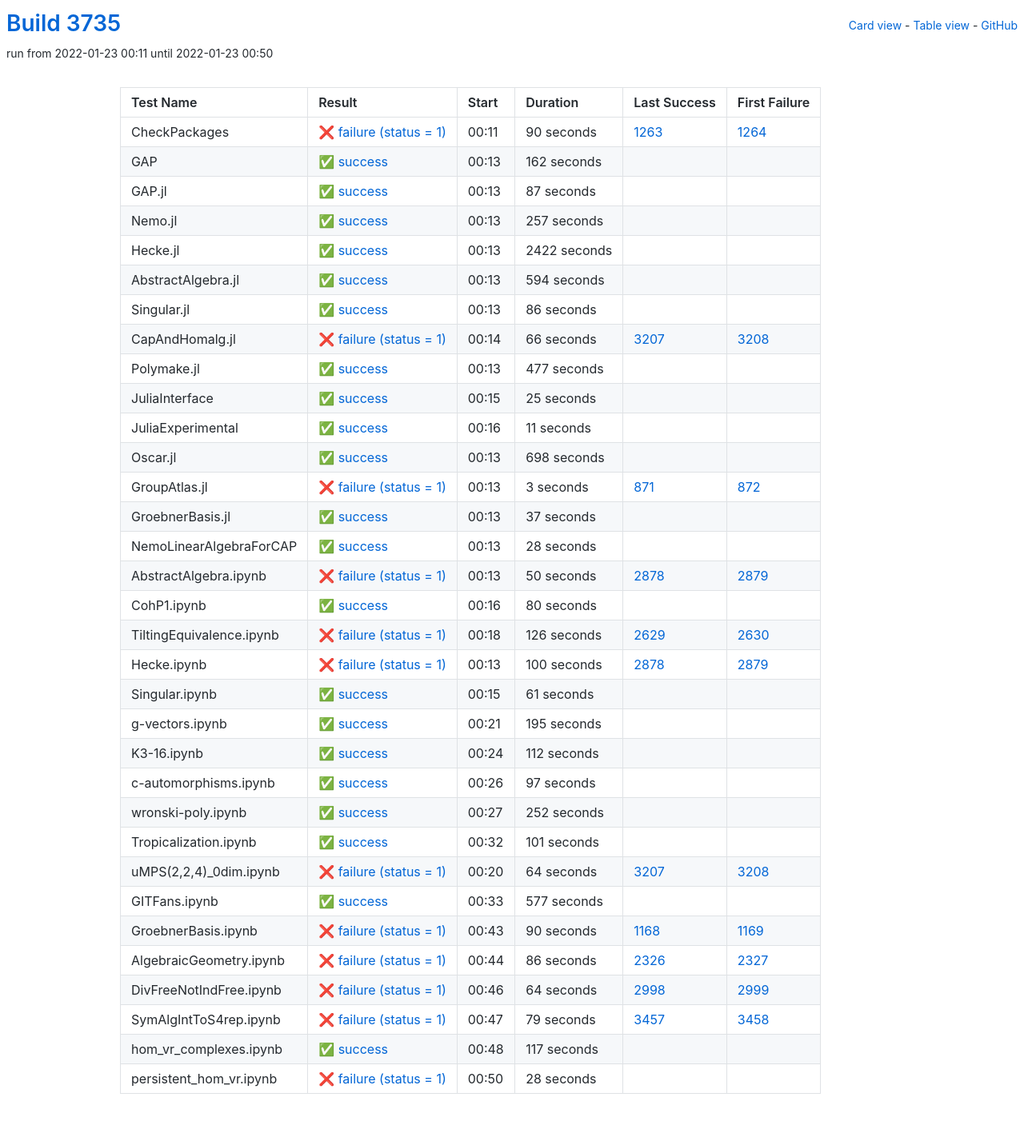
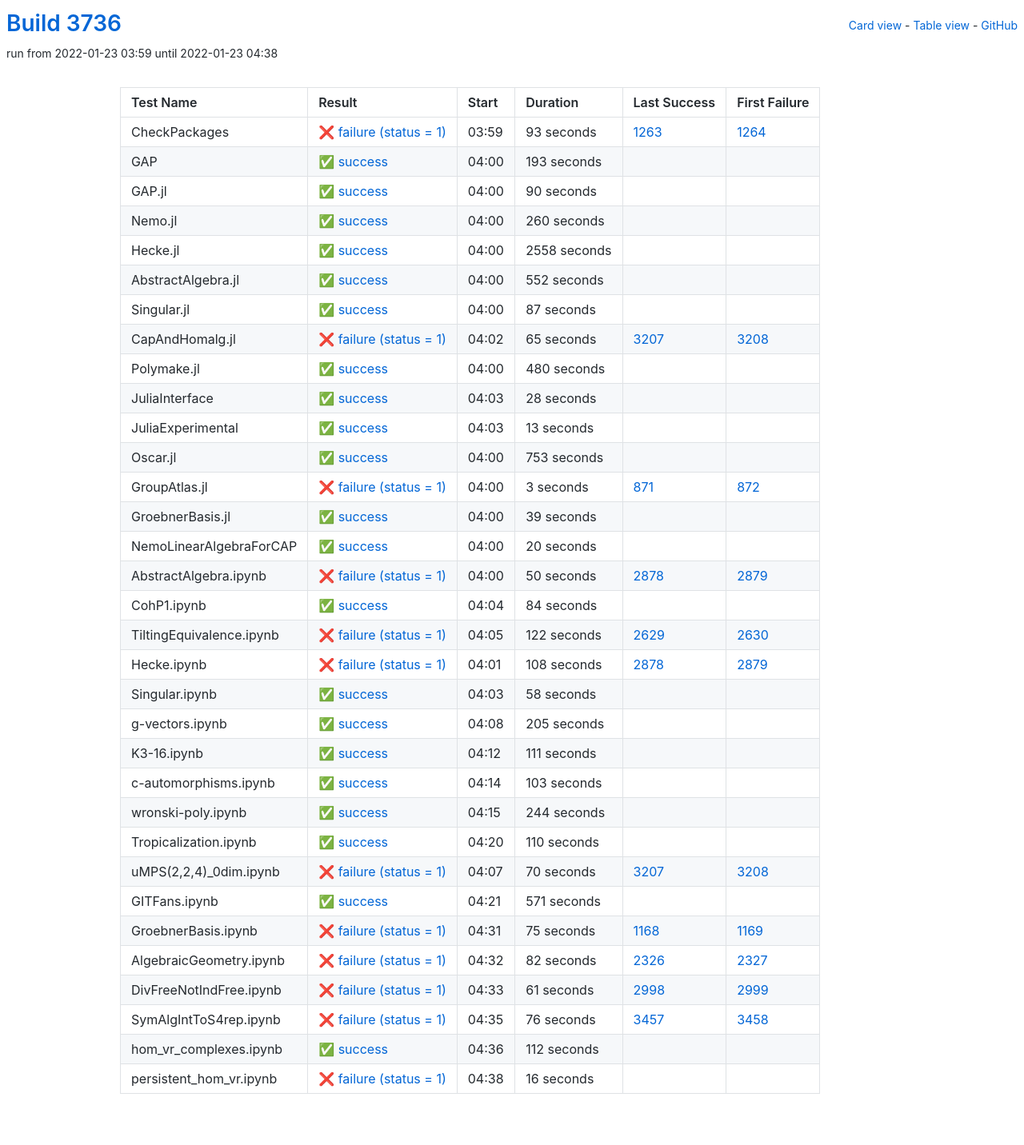
Before and after one commit to oscar-system/oscar-ci-status-stable, a Jekyll site: the page built from table.html, in a window 1280 px wide. Shown: the whole page at 80% size. Built offline with Jekyll 4.4.1, drawn with Linux system fonts in a browser that asks for light colours.

Commit message:
Build #3736

```diff
--- a/_data/ci.yml
+++ b/_data/ci.yml
@@ -1,6 +1,6 @@
 ---
-build: 3735
-build_url: https://oscarci.mathematik.uni-kl.de/job/oscar-stable/3735/
+build: 3736
+build_url: https://oscarci.mathematik.uni-kl.de/job/oscar-stable/3736/
 job: oscar-stable
 organization: oscar-system
 repo: oscar-ci-status-stable
@@ -8,32 +8,80 @@ repourl: https://github.com/oscar-system/oscar-ci-status-stable
 tests:
 - name: CheckPackages
   id: checkpackages
-  log: https://oscarci.mathematik.uni-kl.de/job/oscar-stable/3735/artifact/logs/build-3735/CheckPackages.log
-  start: 2022-01-23 00:11
+  log: https://oscarci.mathematik.uni-kl.de/job/oscar-stable/3736/artifact/logs/build-3736/CheckPackages.log
+  start: 2022-01-23 03:59
   success: false
   exitcode: 1
   status: failure
-  duration: 90
+  duration: 93
   last_success: 1263
   last_success_url: https://oscarci.mathematik.uni-kl.de/job/oscar-stable/1263/
   first_failure: 1264
   first_failure_url: https://oscarci.mathematik.uni-kl.de/job/oscar-stable/1264/
 - name: GAP
   id: gap
-  log: https://oscarci.mathematik.uni-kl.de/job/oscar-stable/3735/artifact/logs/build-3735/GAP.log
-  start: 2022-01-23 00:13
+  log: https://oscarci.mathematik.uni-kl.de/job/oscar-stable/3736/artifact/logs/build-3736/GAP.log
+  start: 2022-01-23 04:00
   success: true
   exitcode: 0
   status: success
-  duration: 162
+  duration: 193
   last_success: false
   last_success_url:
   first_failure: false
   first_failure_url:
 - name: GAP.jl
   id: gap-jl
-  log: https://oscarci.mathematik.uni-kl.de/job/oscar-stable/3735/artifact/logs/build-3735/GAP.jl.log
-  start: 2022-01-23 00:13
+  log: https://oscarci.mathematik.uni-kl.de/job/oscar-stable/3736/artifact/logs/build-3736/GAP.jl.log
+  start: 2022-01-23 04:00
+  success: true
+  exitcode: 0
+  status: success
+  duration: 90
+  last_success: false
+  last_success_url:
+  first_failure: false
+  first_failure_url:
+- name: Nemo.jl
+  id: nemo-jl
+  log: https://oscarci.mathematik.uni-kl.de/job/oscar-stable/3736/artifact/logs/build-3736/Nemo.jl.log
+  start: 2022-01-23 04:00
+  success: true
+  exitcode: 0
+  status: success
+  duration: 260
+  last_success: false
+  last_success_url:
+  first_failure: false
+  first_failure_url:
+- name: Hecke.jl
+  id: hecke-jl
+  log: https://oscarci.mathematik.uni-kl.de/job/oscar-stable/3736/artifact/logs/build-3736/Hecke.jl.log
+  start: 2022-01-23 04:00
+  success: true
+  exitcode: 0
+  status: success
+  duration: 2558
+  last_success: false
+  last_success_url:
+  first_failure: false
+  first_failure_url:
+- name: AbstractAlgebra.jl
+  id: abstractalgebra-jl
+  log: https://oscarci.mathematik.uni-kl.de/job/oscar-stable/3736/artifact/logs/build-3736/AbstractAlgebra.jl.log
+  start: 2022-01-23 04:00
+  success: true
+  exitcode: 0
+  status: success
+  duration: 552
+  last_success: false
+  last_success_url:
+  first_failure: false
+  first_failure_url:
+- name: Singular.jl
+  id: singular-jl
+  log: https://oscarci.mathematik.uni-kl.de/job/oscar-stable/3736/artifact/logs/build-3736/Singular.jl.log
+  start: 2022-01-23 04:00
   success: true
   exitcode: 0
   status: success
@@ -42,118 +90,70 @@ tests:
   last_success_url:
   first_failure: false
   first_failure_url:
-- name: Nemo.jl
-  id: nemo-jl
-  log: https://oscarci.mathematik.uni-kl.de/job/oscar-stable/3735/artifact/logs/build-3735/Nemo.jl.log
-  start: 2022-01-23 00:13
-  success: true
-  exitcode: 0
-  status: success
-  duration: 257
-  last_success: false
-  last_success_url:
-  first_failure: false
-  first_failure_url:
-- name: Hecke.jl
-  id: hecke-jl
-  log: https://oscarci.mathematik.uni-kl.de/job/oscar-stable/3735/artifact/logs/build-3735/Hecke.jl.log
-  start: 2022-01-23 00:13
-  success: true
-  exitcode: 0
-  status: success
-  duration: 2422
-  last_success: false
-  last_success_url:
-  first_failure: false
-  first_failure_url:
-- name: AbstractAlgebra.jl
-  id: abstractalgebra-jl
-  log: https://oscarci.mathematik.uni-kl.de/job/oscar-stable/3735/artifact/logs/build-3735/AbstractAlgebra.jl.log
-  start: 2022-01-23 00:13
-  success: true
-  exitcode: 0
-  status: success
-  duration: 594
-  last_success: false
-  last_success_url:
-  first_failure: false
-  first_failure_url:
-- name: Singular.jl
-  id: singular-jl
-  log: https://oscarci.mathematik.uni-kl.de/job/oscar-stable/3735/artifact/logs/build-3735/Singular.jl.log
-  start: 2022-01-23 00:13
-  success: true
-  exitcode: 0
-  status: success
-  duration: 86
-  last_success: false
-  last_success_url:
-  first_failure: false
-  first_failure_url:
 - name: CapAndHomalg.jl
   id: capandhomalg-jl
-  log: https://oscarci.mathematik.uni-kl.de/job/oscar-stable/3735/artifact/logs/build-3735/CapAndHomalg.jl.log
-  start: 2022-01-23 00:14
+  log: https://oscarci.mathematik.uni-kl.de/job/oscar-stable/3736/artifact/logs/build-3736/CapAndHomalg.jl.log
+  start: 2022-01-23 04:02
   success: false
   exitcode: 1
   status: failure
-  duration: 66
+  duration: 65
   last_success: 3207
   last_success_url: https://oscarci.mathematik.uni-kl.de/job/oscar-stable/3207/
   first_failure: 3208
   first_failure_url: https://oscarci.mathematik.uni-kl.de/job/oscar-stable/3208/
 - name: Polymake.jl
   id: polymake-jl
-  log: https://oscarci.mathematik.uni-kl.de/job/oscar-stable/3735/artifact/logs/build-3735/Polymake.jl.log
-  start: 2022-01-23 00:13
+  log: https://oscarci.mathematik.uni-kl.de/job/oscar-stable/3736/artifact/logs/build-3736/Polymake.jl.log
+  start: 2022-01-23 04:00
   success: true
   exitcode: 0
   status: success
-  duration: 477
+  duration: 480
   last_success: false
   last_success_url:
   first_failure: false
   first_failure_url:
 - name: JuliaInterface
   id: juliainterface
-  log: https://oscarci.mathematik.uni-kl.de/job/oscar-stable/3735/artifact/logs/build-3735/JuliaInterface.log
-  start: 2022-01-23 00:15
+  log: https://oscarci.mathematik.uni-kl.de/job/oscar-stable/3736/artifact/logs/build-3736/JuliaInterface.log
+  start: 2022-01-23 04:03
   success: true
   exitcode: 0
   status: success
-  duration: 25
+  duration: 28
   last_success: false
   last_success_url:
   first_failure: false
   first_failure_url:
 - name: JuliaExperimental
   id: juliaexperimental
-  log: https://oscarci.mathematik.uni-kl.de/job/oscar-stable/3735/artifact/logs/build-3735/JuliaExperimental.log
-  start: 2022-01-23 00:16
+  log: https://oscarci.mathematik.uni-kl.de/job/oscar-stable/3736/artifact/logs/build-3736/JuliaExperimental.log
+  start: 2022-01-23 04:03
   success: true
   exitcode: 0
   status: success
-  duration: 11
+  duration: 13
   last_success: false
   last_success_url:
   first_failure: false
   first_failure_url:
 - name: Oscar.jl
   id: oscar-jl
-  log: https://oscarci.mathematik.uni-kl.de/job/oscar-stable/3735/artifact/logs/build-3735/Oscar.jl.log
-  start: 2022-01-23 00:13
+  log: https://oscarci.mathematik.uni-kl.de/job/oscar-stable/3736/artifact/logs/build-3736/Oscar.jl.log
+  start: 2022-01-23 04:00
   success: true
   exitcode: 0
   status: success
-  duration: 698
+  duration: 753
   last_success: false
   last_success_url:
   first_failure: false
   first_failure_url:
 - name: GroupAtlas.jl
   id: groupatlas-jl
-  log: https://oscarci.mathematik.uni-kl.de/job/oscar-stable/3735/artifact/logs/build-3735/GroupAtlas.jl.log
-  start: 2022-01-23 00:13
+  log: https://oscarci.mathematik.uni-kl.de/job/oscar-stable/3736/artifact/logs/build-3736/GroupAtlas.jl.log
+  start: 2022-01-23 04:00
   success: false
   exitcode: 1
   status: failure
@@ -164,32 +164,32 @@ tests:
   first_failure_url: https://oscarci.mathematik.uni-kl.de/job/oscar-stable/872/
 - name: GroebnerBasis.jl
   id: groebnerbasis-jl
-  log: https://oscarci.mathematik.uni-kl.de/job/oscar-stable/3735/artifact/logs/build-3735/GroebnerBasis.jl.log
-  start: 2022-01-23 00:13
+  log: https://oscarci.mathematik.uni-kl.de/job/oscar-stable/3736/artifact/logs/build-3736/GroebnerBasis.jl.log
+  start: 2022-01-23 04:00
   success: true
   exitcode: 0
   status: success
-  duration: 37
+  duration: 39
   last_success: false
   last_success_url:
   first_failure: false
   first_failure_url:
 - name: NemoLinearAlgebraForCAP
   id: nemolinearalgebraforcap
-  log: https://oscarci.mathematik.uni-kl.de/job/oscar-stable/3735/artifact/logs/build-3735/NemoLinearAlgebraForCAP.log
-  start: 2022-01-23 00:13
+  log: https://oscarci.mathematik.uni-kl.de/job/oscar-stable/3736/artifact/logs/build-3736/NemoLinearAlgebraForCAP.log
+  start: 2022-01-23 04:00
   success: true
   exitcode: 0
   status: success
-  duration: 28
+  duration: 20
   last_success: false
   last_success_url:
   first_failure: false
   first_failure_url:
 - name: AbstractAlgebra.ipynb
   id: abstractalgebra-ipynb
-  log: https://oscarci.mathematik.uni-kl.de/job/oscar-stable/3735/artifact/logs/build-3735/AbstractAlgebra.ipynb.log
-  start: 2022-01-23 00:13
+  log: https://oscarci.mathematik.uni-kl.de/job/oscar-stable/3736/artifact/logs/build-3736/AbstractAlgebra.ipynb.log
+  start: 2022-01-23 04:00
   success: false
   exitcode: 1
   status: failure
@@ -200,68 +200,188 @@ tests:
   first_failure_url: https://oscarci.mathematik.uni-kl.de/job/oscar-stable/2879/
 - name: CohP1.ipynb
   id: cohp1-ipynb
-  log: https://oscarci.mathematik.uni-kl.de/job/oscar-stable/3735/artifact/logs/build-3735/CohP1.ipynb.log
-  start: 2022-01-23 00:16
+  log: https://oscarci.mathematik.uni-kl.de/job/oscar-stable/3736/artifact/logs/build-3736/CohP1.ipynb.log
+  start: 2022-01-23 04:04
   success: true
   exitcode: 0
   status: success
-  duration: 80
+  duration: 84
   last_success: false
   last_success_url:
   first_failure: false
   first_failure_url:
 - name: TiltingEquivalence.ipynb
   id: tiltingequivalence-ipynb
-  log: https://oscarci.mathematik.uni-kl.de/job/oscar-stable/3735/artifact/logs/build-3735/TiltingEquivalence.ipynb.log
-  start: 2022-01-23 00:18
+  log: https://oscarci.mathematik.uni-kl.de/job/oscar-stable/3736/artifact/logs/build-3736/TiltingEquivalence.ipynb.log
+  start: 2022-01-23 04:05
   success: false
   exitcode: 1
   status: failure
-  duration: 126
+  duration: 122
   last_success: 2629
   last_success_url: https://oscarci.mathematik.uni-kl.de/job/oscar-stable/2629/
   first_failure: 2630
   first_failure_url: https://oscarci.mathematik.uni-kl.de/job/oscar-stable/2630/
 - name: Hecke.ipynb
   id: hecke-ipynb
-  log: https://oscarci.mathematik.uni-kl.de/job/oscar-stable/3735/artifact/logs/build-3735/Hecke.ipynb.log
-  start: 2022-01-23 00:13
+  log: https://oscarci.mathematik.uni-kl.de/job/oscar-stable/3736/artifact/logs/build-3736/Hecke.ipynb.log
+  start: 2022-01-23 04:01
   success: false
   exitcode: 1
   status: failure
-  duration: 100
+  duration: 108
   last_success: 2878
   last_success_url: https://oscarci.mathematik.uni-kl.de/job/oscar-stable/2878/
   first_failure: 2879
   first_failure_url: https://oscarci.mathematik.uni-kl.de/job/oscar-stable/2879/
 - name: Singular.ipynb
   id: singular-ipynb
-  log: https://oscarci.mathematik.uni-kl.de/job/oscar-stable/3735/artifact/logs/build-3735/Singular.ipynb.log
-  start: 2022-01-23 00:15
+  log: https://oscarci.mathematik.uni-kl.de/job/oscar-stable/3736/artifact/logs/build-3736/Singular.ipynb.log
+  start: 2022-01-23 04:03
   success: true
   exitcode: 0
   status: success
-  duration: 61
+  duration: 58
   last_success: false
   last_success_url:
   first_failure: false
   first_failure_url:
 - name: g-vectors.ipynb
   id: g-vectors-ipynb
-  log: https://oscarci.mathematik.uni-kl.de/job/oscar-stable/3735/artifact/logs/build-3735/g-vectors.ipynb.log
-  start: 2022-01-23 00:21
+  log: https://oscarci.mathematik.uni-kl.de/job/oscar-stable/3736/artifact/logs/build-3736/g-vectors.ipynb.log
+  start: 2022-01-23 04:08
   success: true
   exitcode: 0
   status: success
-  duration: 195
+  duration: 205
   last_success: false
   last_success_url:
   first_failure: false
   first_failure_url:
 - name: K3-16.ipynb
   id: k3-16-ipynb
-  log: https://oscarci.mathematik.uni-kl.de/job/oscar-stable/3735/artifact/logs/build-3735/K3-16.ipynb.log
-  start: 2022-01-23 00:24
+  log: https://oscarci.mathematik.uni-kl.de/job/oscar-stable/3736/artifact/logs/build-3736/K3-16.ipynb.log
+  start: 2022-01-23 04:12
+  success: true
+  exitcode: 0
+  status: success
+  duration: 111
+  last_success: false
+  last_success_url:
+  first_failure: false
+  first_failure_url:
+- name: c-automorphisms.ipynb
+  id: c-automorphisms-ipynb
+  log: https://oscarci.mathematik.uni-kl.de/job/oscar-stable/3736/artifact/logs/build-3736/c-automorphisms.ipynb.log
+  start: 2022-01-23 04:14
+  success: true
+  exitcode: 0
+  status: success
+  duration: 103
+  last_success: false
+  last_success_url:
+  first_failure: false
+  first_failure_url:
+- name: wronski-poly.ipynb
+  id: wronski-poly-ipynb
+  log: https://oscarci.mathematik.uni-kl.de/job/oscar-stable/3736/artifact/logs/build-3736/wronski-poly.ipynb.log
+  start: 2022-01-23 04:15
+  success: true
+  exitcode: 0
+  status: success
+  duration: 244
+  last_success: false
+  last_success_url:
+  first_failure: false
+  first_failure_url:
+- name: Tropicalization.ipynb
+  id: tropicalization-ipynb
+  log: https://oscarci.mathematik.uni-kl.de/job/oscar-stable/3736/artifact/logs/build-3736/Tropicalization.ipynb.log
+  start: 2022-01-23 04:20
+  success: true
+  exitcode: 0
+  status: success
+  duration: 110
+  last_success: false
+  last_success_url:
+  first_failure: false
+  first_failure_url:
+- name: uMPS(2,2,4)_0dim.ipynb
+  id: umps-2-2-4-0dim-ipynb
+  log: https://oscarci.mathematik.uni-kl.de/job/oscar-stable/3736/artifact/logs/build-3736/uMPS-2-2-4-_0dim.ipynb.log
+  start: 2022-01-23 04:07
+  success: false
+  exitcode: 1
+  status: failure
+  duration: 70
+  last_success: 3207
+  last_success_url: https://oscarci.mathematik.uni-kl.de/job/oscar-stable/3207/
+  first_failure: 3208
+  first_failure_url: https://oscarci.mathematik.uni-kl.de/job/oscar-stable/3208/
+- name: GITFans.ipynb
+  id: gitfans-ipynb
+  log: https://oscarci.mathematik.uni-kl.de/job/oscar-stable/3736/artifact/logs/build-3736/GITFans.ipynb.log
+  start: 2022-01-23 04:21
+  success: true
+  exitcode: 0
+  status: success
+  duration: 571
+  last_success: false
+  last_success_url:
+  first_failure: false
+  first_failure_url:
+- name: GroebnerBasis.ipynb
+  id: groebnerbasis-ipynb
+  log: https://oscarci.mathematik.uni-kl.de/job/oscar-stable/3736/artifact/logs/build-3736/GroebnerBasis.ipynb.log
+  start: 2022-01-23 04:31
+  success: false
+  exitcode: 1
+  status: failure
+  duration: 75
+  last_success: 1168
+  last_success_url: https://oscarci.mathematik.uni-kl.de/job/oscar-stable/1168/
+  first_failure: 1169
+  first_failure_url: https://oscarci.mathematik.uni-kl.de/job/oscar-stable/1169/
+- name: AlgebraicGeometry.ipynb
+  id: algebraicgeometry-ipynb
+  log: https://oscarci.mathematik.uni-kl.de/job/oscar-stable/3736/artifact/logs/build-3736/AlgebraicGeometry.ipynb.log
+  start: 2022-01-23 04:32
+  success: false
+  exitcode: 1
+  status: failure
+  duration: 82
+  last_success: 2326
+  last_success_url: https://oscarci.mathematik.uni-kl.de/job/oscar-stable/2326/
+  first_failure: 2327
+  first_failure_url: https://oscarci.mathematik.uni-kl.de/job/oscar-stable/2327/
+- name: DivFreeNotIndFree.ipynb
+  id: divfreenotindfree-ipynb
+  log: https://oscarci.mathematik.uni-kl.de/job/oscar-stable/3736/artifact/logs/build-3736/DivFreeNotIndFree.ipynb.log
+  start: 2022-01-23 04:33
+  success: false
+  exitcode: 1
+  status: failure
+  duration: 61
+  last_success: 2998
+  last_success_url: https://oscarci.mathematik.uni-kl.de/job/oscar-stable/2998/
+  first_failure: 2999
+  first_failure_url: https://oscarci.mathematik.uni-kl.de/job/oscar-stable/2999/
+- name: SymAlgIntToS4rep.ipynb
+  id: symalginttos4rep-ipynb
+  log: https://oscarci.mathematik.uni-kl.de/job/oscar-stable/3736/artifact/logs/build-3736/SymAlgIntToS4rep.ipynb.log
+  start: 2022-01-23 04:35
+  success: false
+  exitcode: 1
+  status: failure
+  duration: 76
+  last_success: 3457
+  last_success_url: https://oscarci.mathematik.uni-kl.de/job/oscar-stable/3457/
+  first_failure: 3458
+  first_failure_url: https://oscarci.mathematik.uni-kl.de/job/oscar-stable/3458/
+- name: hom_vr_complexes.ipynb
+  id: hom-vr-complexes-ipynb
+  log: https://oscarci.mathematik.uni-kl.de/job/oscar-stable/3736/artifact/logs/build-3736/hom_vr_complexes.ipynb.log
+  start: 2022-01-23 04:36
   success: true
   exitcode: 0
   status: success
@@ -270,135 +390,15 @@ tests:
   last_success_url:
   first_failure: false
   first_failure_url:
-- name: c-automorphisms.ipynb
-  id: c-automorphisms-ipynb
-  log: https://oscarci.mathematik.uni-kl.de/job/oscar-stable/3735/artifact/logs/build-3735/c-automorphisms.ipynb.log
-  start: 2022-01-23 00:26
-  success: true
-  exitcode: 0
-  status: success
-  duration: 97
+- name: persistent_hom_vr.ipynb
+  id: persistent-hom-vr-ipynb
+  log: https://oscarci.mathematik.uni-kl.de/job/oscar-stable/3736/artifact/logs/build-3736/persistent_hom_vr.ipynb.log
+  start: 2022-01-23 04:38
+  success: false
+  exitcode: 1
+  status: failure
+  duration: 16
   last_success: false
   last_success_url:
   first_failure: false
   first_failure_url:
-- name: wronski-poly.ipynb
-  id: wronski-poly-ipynb
-  log: https://oscarci.mathematik.uni-kl.de/job/oscar-stable/3735/artifact/logs/build-3735/wronski-poly.ipynb.log
-  start: 2022-01-23 00:27
-  success: true
-  exitcode: 0
-  status: success
-  duration: 252
-  last_success: false
-  last_success_url:
-  first_failure: false
-  first_failure_url:
-- name: Tropicalization.ipynb
-  id: tropicalization-ipynb
-  log: https://oscarci.mathematik.uni-kl.de/job/oscar-stable/3735/artifact/logs/build-3735/Tropicalization.ipynb.log
-  start: 2022-01-23 00:32
-  success: true
-  exitcode: 0
-  status: success
-  duration: 101
-  last_success: false
-  last_success_url:
-  first_failure: false
-  first_failure_url:
-- name: uMPS(2,2,4)_0dim.ipynb
-  id: umps-2-2-4-0dim-ipynb
-  log: https://oscarci.mathematik.uni-kl.de/job/oscar-stable/3735/artifact/logs/build-3735/uMPS-2-2-4-_0dim.ipynb.log
-  start: 2022-01-23 00:20
-  success: false
-  exitcode: 1
-  status: failure
-  duration: 64
-  last_success: 3207
-  last_success_url: https://oscarci.mathematik.uni-kl.de/job/oscar-stable/3207/
-  first_failure: 3208
-  first_failure_url: https://oscarci.mathematik.uni-kl.de/job/oscar-stable/3208/
-- name: GITFans.ipynb
-  id: gitfans-ipynb
-  log: https://oscarci.mathematik.uni-kl.de/job/oscar-stable/3735/artifact/logs/build-3735/GITFans.ipynb.log
-  start: 2022-01-23 00:33
-  success: true
-  exitcode: 0
-  status: success
-  duration: 577
-  last_success: false
-  last_success_url:
-  first_failure: false
-  first_failure_url:
-- name: GroebnerBasis.ipynb
-  id: groebnerbasis-ipynb
-  log: https://oscarci.mathematik.uni-kl.de/job/oscar-stable/3735/artifact/logs/build-3735/GroebnerBasis.ipynb.log
-  start: 2022-01-23 00:43
-  success: false
-  exitcode: 1
-  status: failure
-  duration: 90
-  last_success: 1168
-  last_success_url: https://oscarci.mathematik.uni-kl.de/job/oscar-stable/1168/
-  first_failure: 1169
-  first_failure_url: https://oscarci.mathematik.uni-kl.de/job/oscar-stable/1169/
-- name: AlgebraicGeometry.ipynb
-  id: algebraicgeometry-ipynb
-  log: https://oscarci.mathematik.uni-kl.de/job/oscar-stable/3735/artifact/logs/build-3735/AlgebraicGeometry.ipynb.log
-  start: 2022-01-23 00:44
-  success: false
-  exitcode: 1
-  status: failure
-  duration: 86
-  last_success: 2326
-  last_success_url: https://oscarci.mathematik.uni-kl.de/job/oscar-stable/2326/
-  first_failure: 2327
-  first_failure_url: https://oscarci.mathematik.uni-kl.de/job/oscar-stable/2327/
-- name: DivFreeNotIndFree.ipynb
-  id: divfreenotindfree-ipynb
-  log: https://oscarci.mathematik.uni-kl.de/job/oscar-stable/3735/artifact/logs/build-3735/DivFreeNotIndFree.ipynb.log
-  start: 2022-01-23 00:46
-  success: false
-  exitcode: 1
-  status: failure
-  duration: 64
-  last_success: 2998
-  last_success_url: https://oscarci.mathematik.uni-kl.de/job/oscar-stable/2998/
-  first_failure: 2999
-  first_failure_url: https://oscarci.mathematik.uni-kl.de/job/oscar-stable/2999/
-- name: SymAlgIntToS4rep.ipynb
-  id: symalginttos4rep-ipynb
-  log: https://oscarci.mathematik.uni-kl.de/job/oscar-stable/3735/artifact/logs/build-3735/SymAlgIntToS4rep.ipynb.log
-  start: 2022-01-23 00:47
-  success: false
-  exitcode: 1
-  status: failure
-  duration: 79
-  last_success: 3457
-  last_success_url: https://oscarci.mathematik.uni-kl.de/job/oscar-stable/3457/
-  first_failure: 3458
-  first_failure_url: https://oscarci.mathematik.uni-kl.de/job/oscar-stable/3458/
-- name: hom_vr_complexes.ipynb
-  id: hom-vr-complexes-ipynb
-  log: https://oscarci.mathematik.uni-kl.de/job/oscar-stable/3735/artifact/logs/build-3735/hom_vr_complexes.ipynb.log
-  start: 2022-01-23 00:48
-  success: true
-  exitcode: 0
-  status: success
-  duration: 117
-  last_success: false
-  last_success_url:
-  first_failure: false
-  first_failure_url:
-- name: persistent_hom_vr.ipynb
-  id: persistent-hom-vr-ipynb
-  log: https://oscarci.mathematik.uni-kl.de/job/oscar-stable/3735/artifact/logs/build-3735/persistent_hom_vr.ipynb.log
-  start: 2022-01-23 00:50
-  success: false
-  exitcode: 1
-  status: failure
-  duration: 28
-  last_success: false
-  last_success_url:
-  first_failure: false
-  first_failure_url:
```
Also changed, not shown: README.md.
